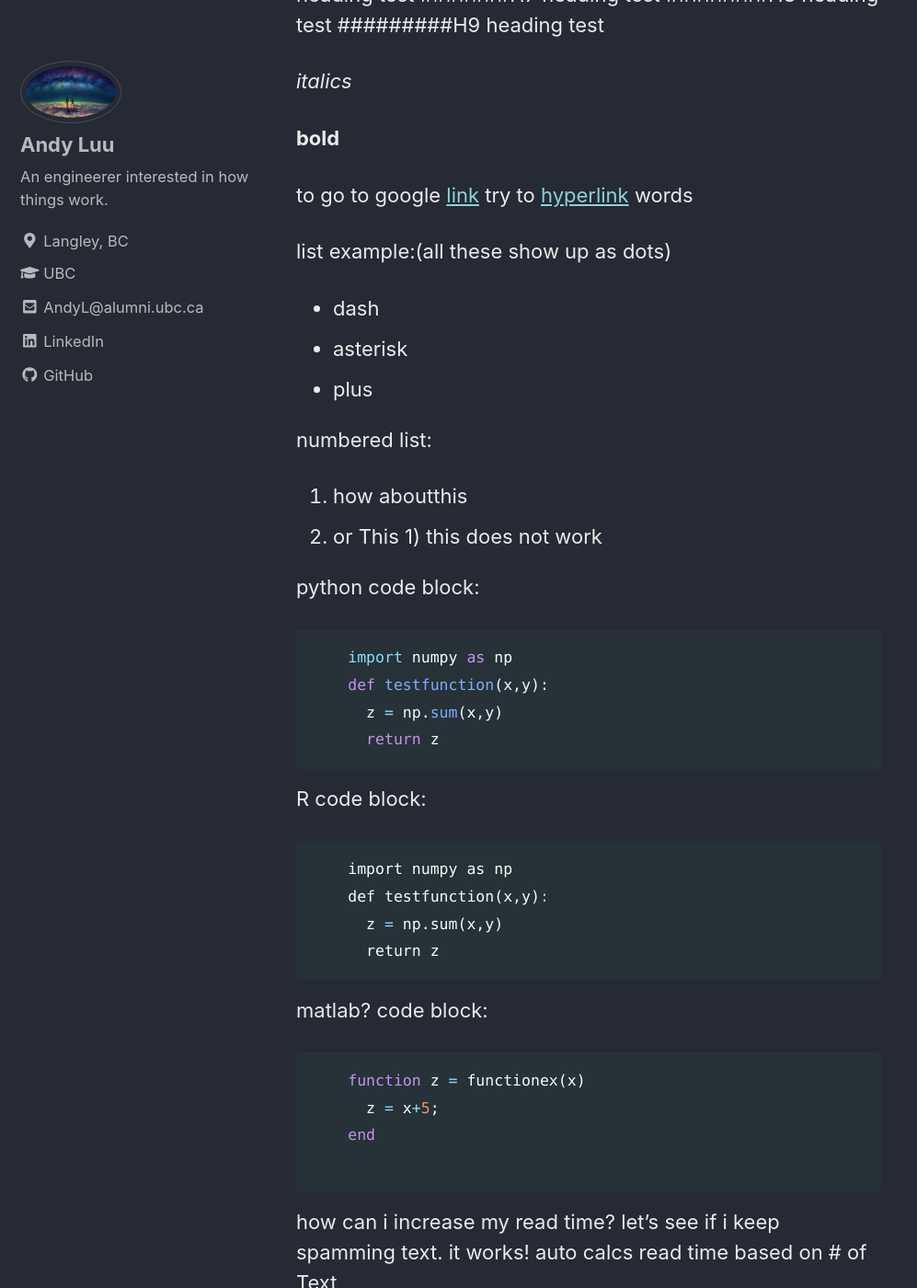
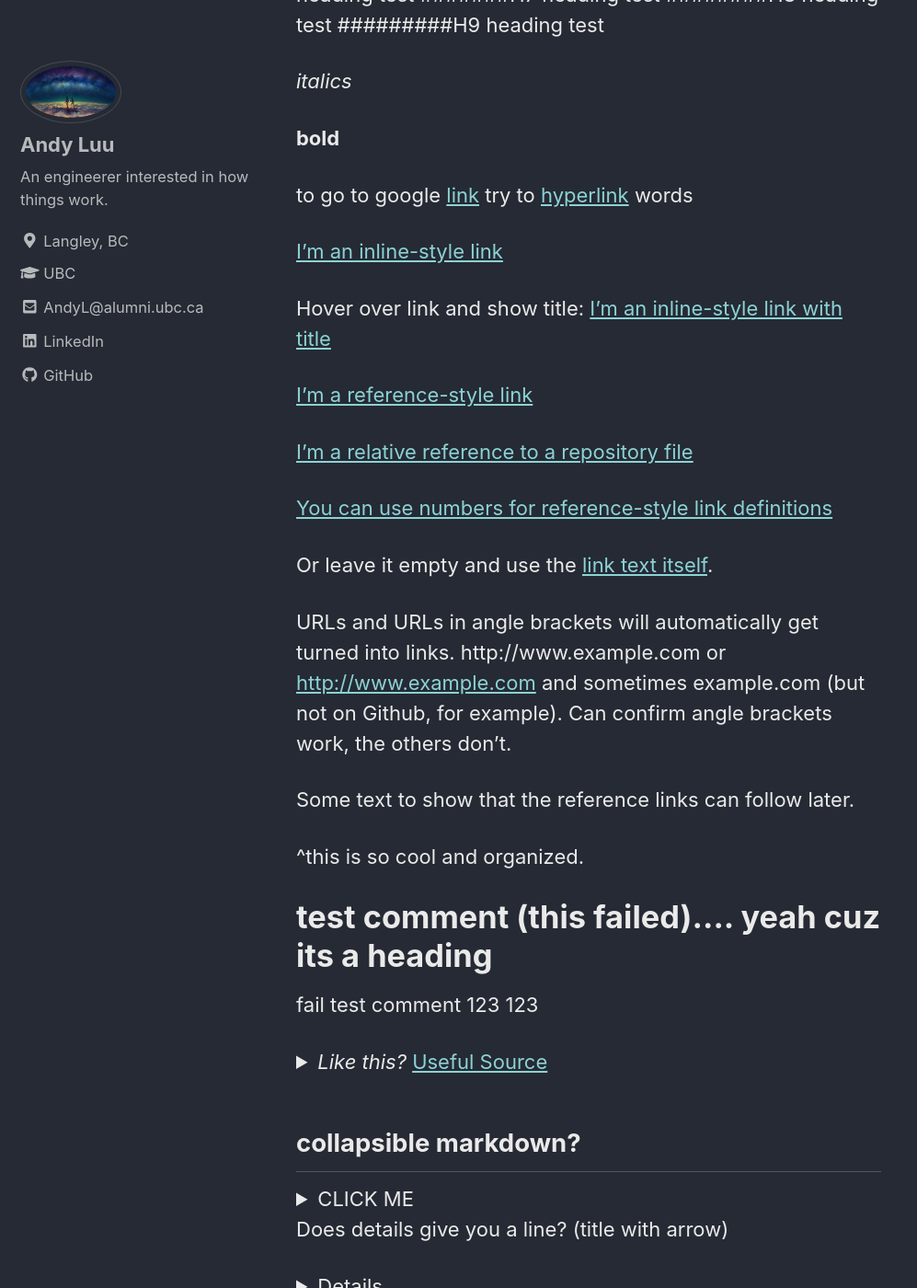
Before and after one commit to andyl2020/andyl2020.github.io, a Jekyll site: the page built from _posts/2018-12-10-testpostFilename.md, in a window 1280 px wide and 1400 px high, scrolled down 1139 px. Shown: the whole window at 92% size, without its empty margins (0-997 px from the left). Built offline with Jekyll 4.4.1, drawn with Linux system fonts in a browser that asks for light colours; cached includes are drawn as plain includes; nearby versions of some CDN libraries; some of the changed text lies outside the part shown.

Commit message:
added sample turkey recipe page and added more links formatting to posts

````diff
--- a/_posts/2018-12-10-testpostFilename.md
+++ b/_posts/2018-12-10-testpostFilename.md
@@ -65,6 +65,74 @@ test
 to go to google [link](www.google.com)
 try to [hyperlink](http://google.com) words
 
+
+[I'm an inline-style link](https://www.google.com)
+
+Hover over link and show title:
+[I'm an inline-style link with title](https://www.google.com "Google's Homepage TEEHEE")
+
+[I'm a reference-style link][Arbitrary case-insensitive reference text]
+
+[I'm a relative reference to a repository file](../blob/master/LICENSE)
+
+[You can use numbers for reference-style link definitions][1]
+
+Or leave it empty and use the [link text itself].
+
+URLs and URLs in angle brackets will automatically get turned into links.
+http://www.example.com or <http://www.example.com> and sometimes
+example.com (but not on Github, for example). Can confirm angle brackets work, the others don't.
+
+Some text to show that the reference links can follow later.
+
+[arbitrary case-insensitive reference text]: https://www.mozilla.org wait so these 3 dont show up what about this text?
+[1]: http://slashdot.org #test comment, not needed! you can put all ur links down here and descibe em without even commenting
+[link text itself]: http://www.reddit.com INTERESTING! THIS TEXT DOESNT SHOW UP!
+
+^this is so cool and organized.
+# test comment (this failed).... yeah cuz its a heading
+fail test comment
+123
+123
+<!---
+WHATEVER METHOD YOU USE TO MAKE YOUR COMMENT HIT 'VIEW SOURCE/INSPECT ELEMENT TO MAKE SURE IT ACTUALLY DOESNT GET GENERATED'
+A note that this comment does, indeed, get generated
+-->
+
+[//]: # (This may be the most platform independent comment. THIS COMMENT DOES NOT GET GENERATED.)
+
+<details>
+<summary>
+<i>Like this? </i>
+<a href="http://www.ironspider.ca/format_text/fontstyles.htm">
+Useful Source</a>
+</summary>
+<p>It's because the details block is html5. If you want to modify it your best bet is using html5. </p>
+</details>
+
+
+## collapsible markdown?
+
+<details><summary>CLICK ME</summary>
+<p>
+
+#### yes, even hidden code blocks!
+
+```python
+    print("hello world!")
+```
+
+</p>
+</details>
+
+Does details give you a line? (title with arrow)
+<details>
+test 123
+Oh details gives you the collapsible menu thing
+</details>
+
+
+
 list example:(all these show up as dots)
 - dash
 * asterisk
````
Also changed, not shown: _posts/2018-12-18-Turkey_Recipe.md (added, +114 -0 lines).
